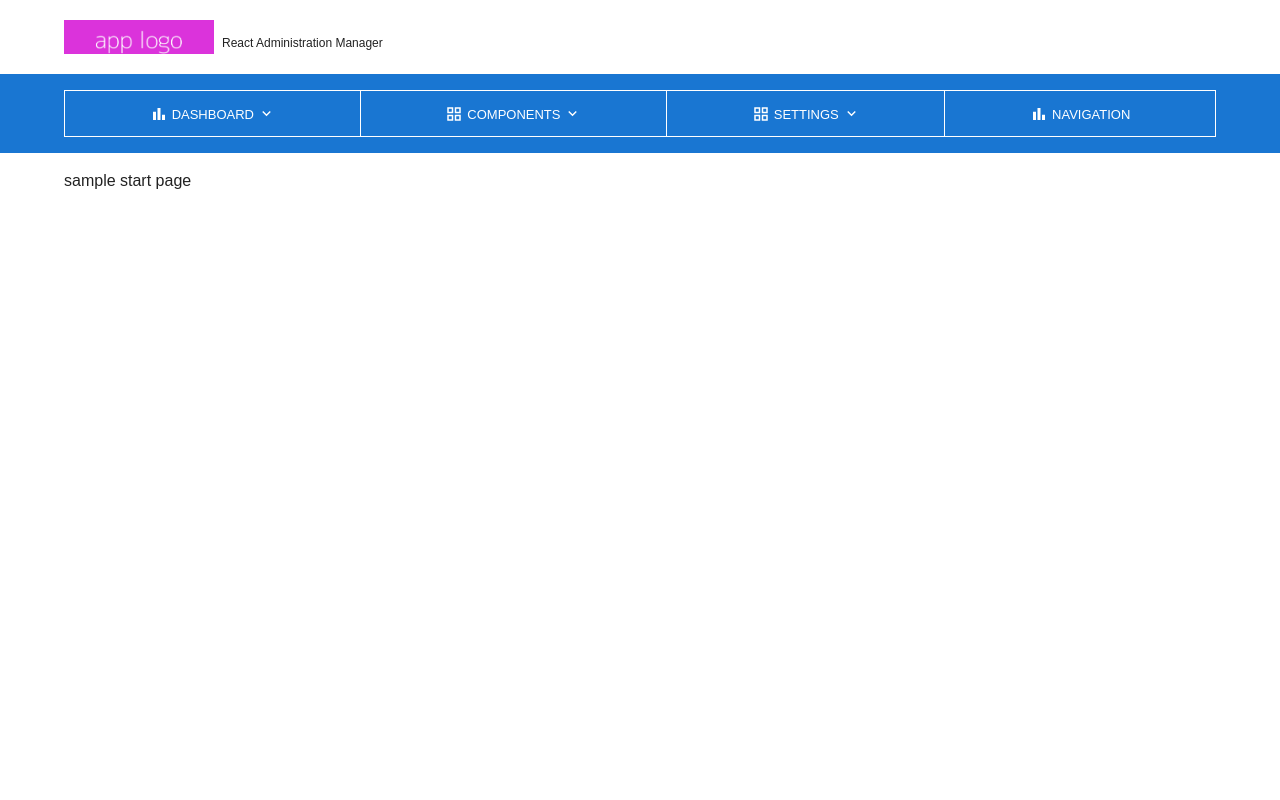
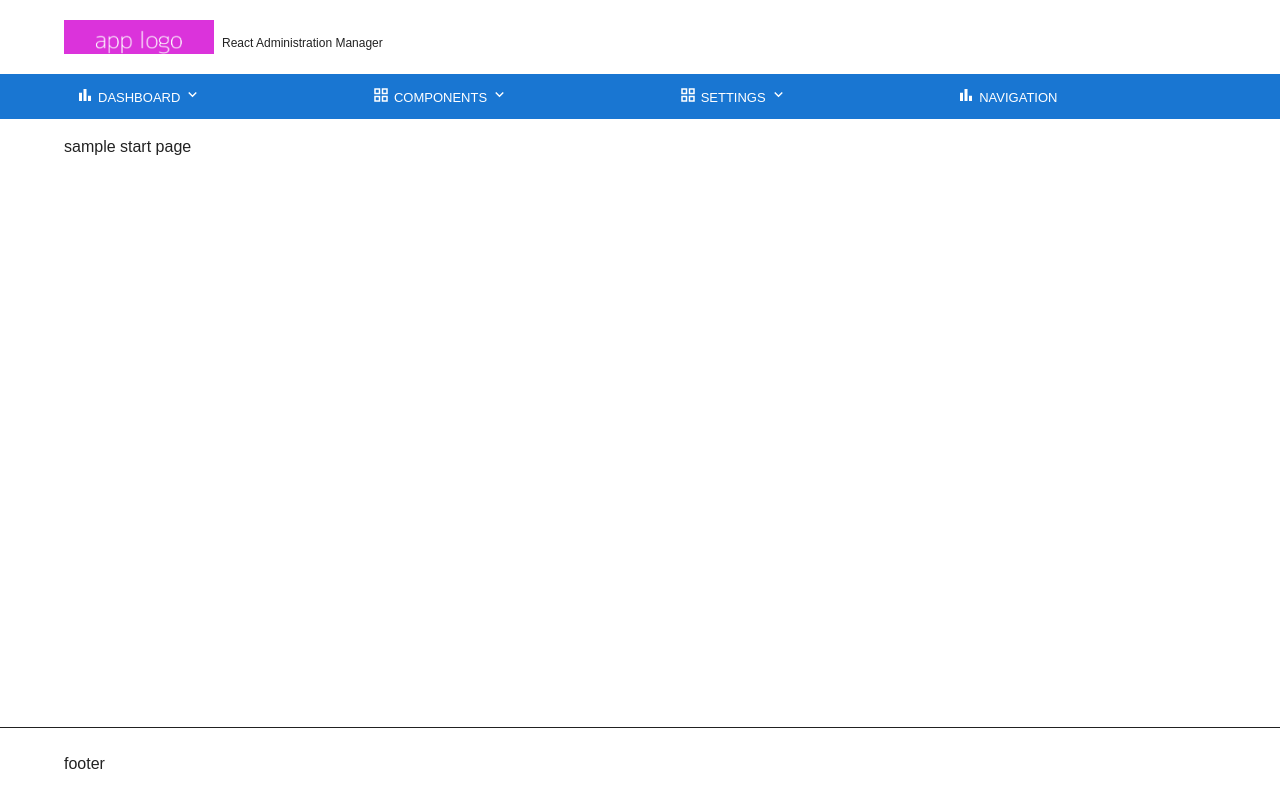
Before and after one commit to Jerkovic/ram, a React (Create React App) app: page / in a window 1280 px wide. Built offline with nearby package versions, Linux system fonts and the light colour scheme.

Commit message:
fixed menu styles

```diff
--- a/src/components/layouts/AppBar.tsx
+++ b/src/components/layouts/AppBar.tsx
@@ -16,7 +16,7 @@ export const AppBar = (props: AppBarProps) => {
       elevation={0}
       sx={{ borderLeft: 0, borderRight: 0 }}
     >
-      <Box bgcolor="background.secondary" py={2}>
+      <Box py={0}>
         <Container maxWidth="lg">
           <NavigationBar navigationItems={props.navItems} />
         </Container>
--- /dev/null
+++ b/src/components/layouts/MainFooter.tsx
@@ -0,0 +1,18 @@
+import * as React from "react";
+import { Box, Container } from "@mui/material";
+import Stack from "@mui/material/Stack";
+
+export const MainFooter = () => {
+  return (
+    <Box
+      bgcolor={(theme) => theme.palette.background.paper}
+      py={3}
+      borderTop={1}
+      borderColor="cuaternary.300"
+    >
+      <Container maxWidth="lg" component={Stack} direction="column" spacing={5}>
+        footer
+      </Container>
+    </Box>
+  );
+};
--- a/src/components/layouts/MainLayout.tsx
+++ b/src/components/layouts/MainLayout.tsx
@@ -4,6 +4,7 @@ import { Outlet } from "react-router-dom";
 import MainHeader from "./MainHeader";
 import { AppBar } from "./AppBar";
 import navItems from "./navigation/navLinks";
+import { MainFooter } from "./MainFooter";
 interface MainLayoutProps {
   maxWidth: Breakpoint;
   pb: boolean;
@@ -26,6 +27,7 @@ export const MainLayout = (props: MainLayoutProps) => {
       >
         <Outlet />
       </Container>
+      <MainFooter />
     </Box>
   );
 };
--- a/src/components/navigationBar/NavItem.tsx
+++ b/src/components/navigationBar/NavItem.tsx
@@ -19,12 +19,12 @@ export const NavItem = (props: NavItemProps) => {
       width="100%"
       direction="row"
       p={1.5}
-      border={1}
+      border={0}
       borderLeft={0}
       borderColor="border"
-      alignItems="center"
-      alignContent="center"
-      justifyContent="center"
+      alignItems="left"
+      alignContent="left"
+      justifyContent="left"
       spacing={0.5}
       title={props.title}
     >
--- a/src/components/navigationBar/index.tsx
+++ b/src/components/navigationBar/index.tsx
@@ -40,7 +40,7 @@ const NavigationBar = (props: NavigationBarProps) => {
       width="100%"
       direction="row"
       component="nav"
-      borderLeft={1}
+      borderLeft={0}
       borderColor="border"
       flexWrap="wrap"
     >
```
